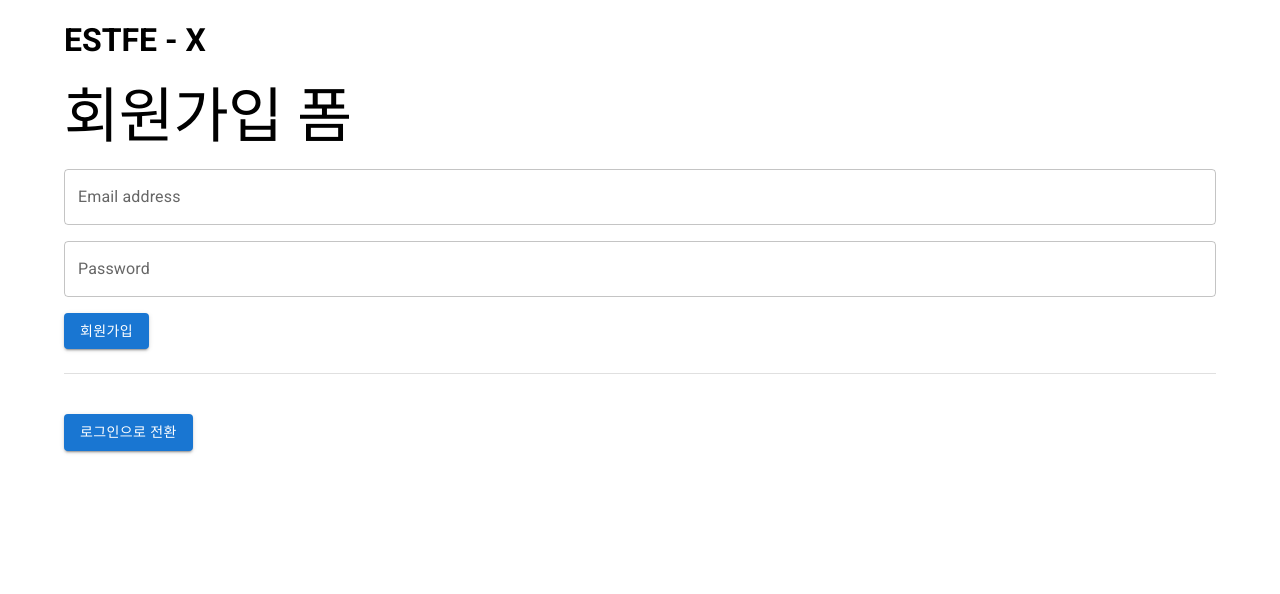
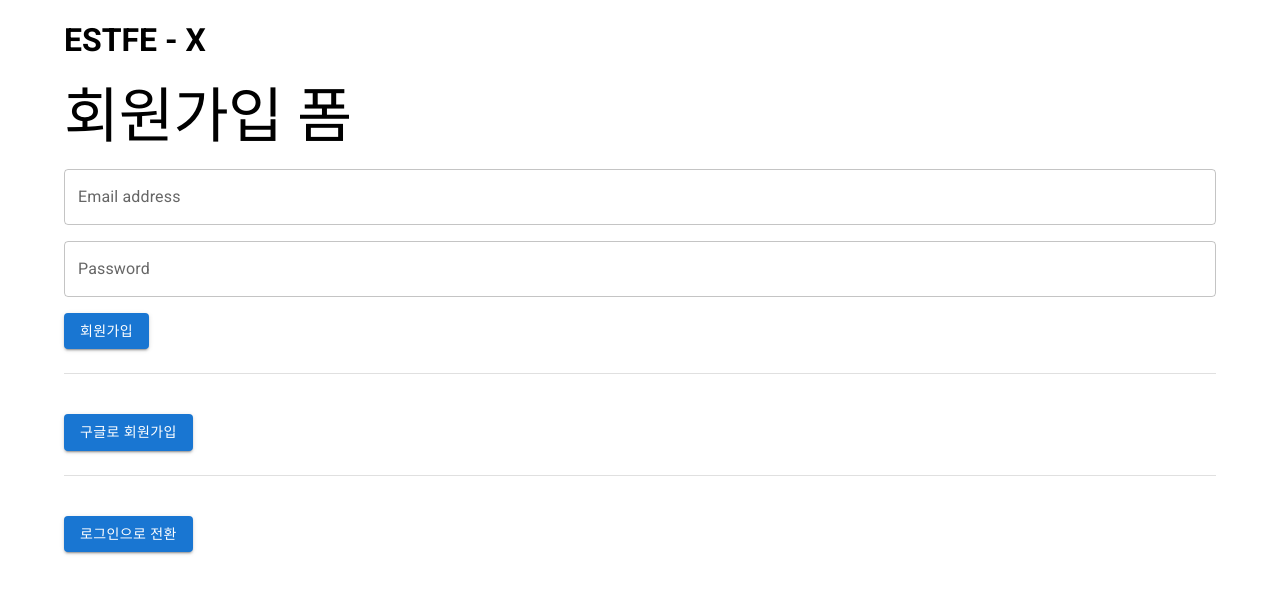
Before and after one commit to starhochan70/ESTFE13-X-202607, a React (Vite) app: page / in a window 1280 px wide. Shown: the top 594 px of the page. Built offline with nearby package versions, Linux system fonts and the light colour scheme; no server answers.

Commit message:
Auth 컴포넌트에 구글 로그인 기능 추가

```diff
--- a/src/routes/Auth.jsx
+++ b/src/routes/Auth.jsx
@@ -1,6 +1,11 @@
 import { useState } from "react";
 import { Box, Typography, TextField, Button, Divider } from "@mui/material";
-import { createUserWithEmailAndPassword, signInWithEmailAndPassword } from "firebase/auth";
+import {
+  createUserWithEmailAndPassword,
+  signInWithEmailAndPassword,
+  signInWithPopup,
+  GoogleAuthProvider,
+} from "firebase/auth";
 import { authService } from "../firebase";
 
 function Auth() {
@@ -11,6 +16,7 @@ function Auth() {
   });
 
   const auth = authService;
+  const provider = new GoogleAuthProvider();
 
   const handleChange = e => {
     const { name, value } = e.target;
@@ -50,6 +56,23 @@ function Auth() {
     }
   };
 
+  const onGoogleSignIn = () => {
+    signInWithPopup(auth, provider)
+      .then(result => {
+        const credential = GoogleAuthProvider.credentialFromResult(result);
+        const token = credential.accessToken;
+        const user = result.user;
+        // ...
+      })
+      .catch(error => {
+        const errorCode = error.code;
+        const errorMessage = error.message;
+        const email = error.customData.email;
+        const credential = GoogleAuthProvider.credentialFromError(error);
+        console.log(errorCode, errorMessage, email, credential);
+      });
+  };
+
   return (
     <>
       <Typography variant="h2" component="h2">
@@ -76,7 +99,15 @@ function Auth() {
         <Button sx={{ mt: 2 }} type="submit" variant="contained">
           {newAccount ? "회원가입" : "로그인"}
         </Button>
+
         <Divider sx={{ my: 3 }} />
+
+        <Button sx={{ mt: 2 }} type="button" variant="contained" onClick={onGoogleSignIn}>
+          {newAccount ? "구글로 회원가입" : "구글로 로그인"}
+        </Button>
+
+        <Divider sx={{ my: 3 }} />
+
         <Button
           sx={{ mt: 2 }}
           type="button"
```
